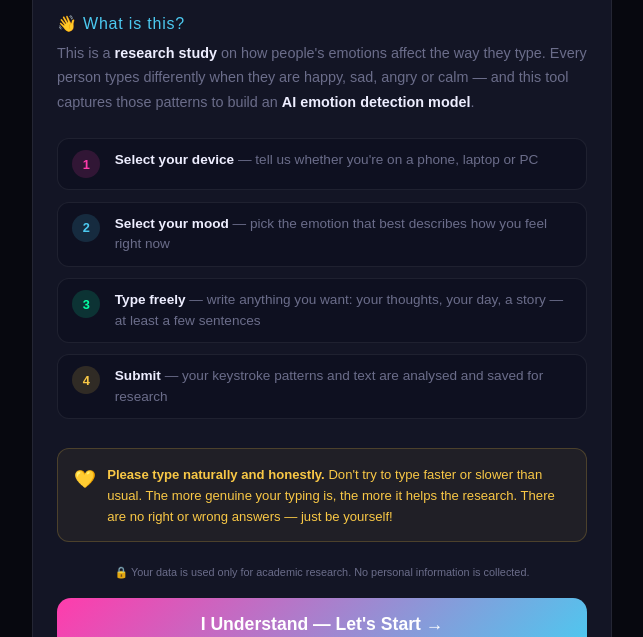
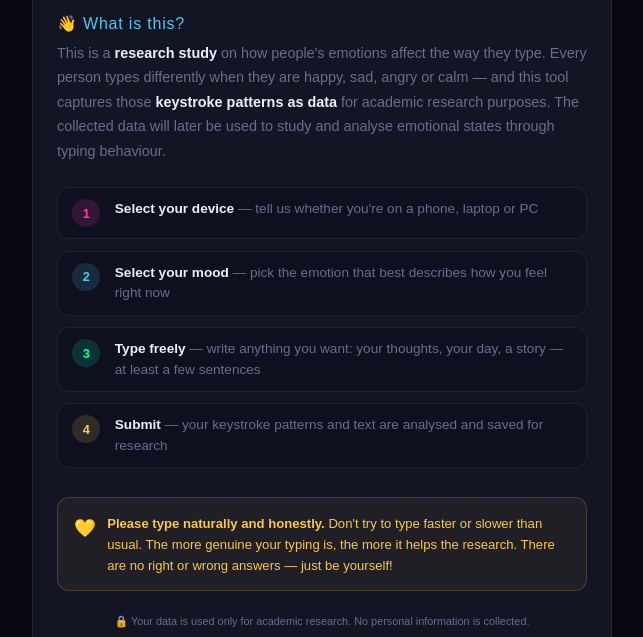
Before and after one commit to supraja0208/keysense, a plain HTML site: page public/index.html in a window 1280 px wide. Shown: the part 156-793 px from the top of the page, without its empty margins (318-961 px from the left). Drawn offline with Linux system fonts and the light colour scheme; a web font is replaced by a local one.

Commit message:
Update index.html

```diff
--- a/public/index.html
+++ b/public/index.html
@@ -507,7 +507,8 @@ header{
     <div class="welcome-desc">
       This is a <strong>research study</strong> on how people's emotions affect the way they type.
       Every person types differently when they are happy, sad, angry or calm —
-      and this tool captures those patterns to build an <strong>AI emotion detection model</strong>.
+      and this tool captures those <strong>keystroke patterns as data</strong> for academic research purposes.
+      The collected data will later be used to study and analyse emotional states through typing behaviour.
     </div>
 
     <div class="welcome-steps">
```
